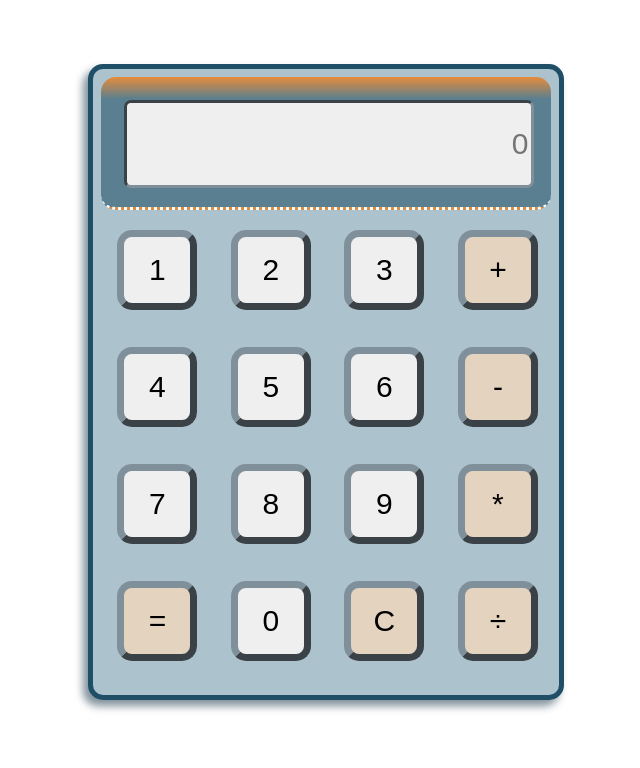
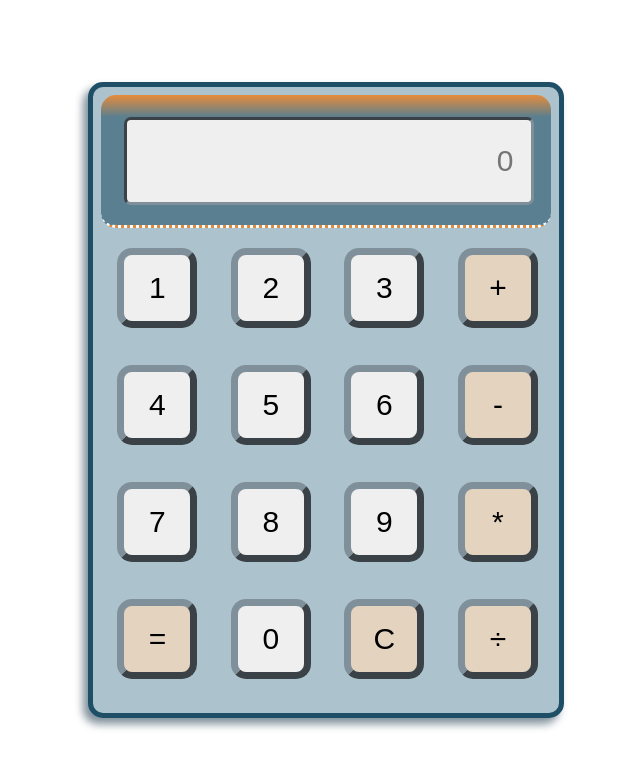
Before and after one commit to JhersonRojas/Calculadora, a plain HTML site: page index.html in a window 1280 px wide. Shown: the whole page, without its empty margins (314-954 px from the left). Drawn offline with Linux system fonts and the light colour scheme.

Commit message:
refactorizando el proyecto

```diff
--- a/css/style.css
+++ b/css/style.css
@@ -1,76 +1,77 @@
 body {
-
-    margin-top: 5%;
+    width: 100vw;
+    height: 100vh;
+    margin: 0;
+    overflow: hidden;
     font: 20px Arial, Helvetica, sans-serif;
     font-size: 50px;
-
 }
 
 table {
-
-    background-color: #ACC2CC;
-    border-radius: 10px; padding: 5px;
+    background-color: #acc2cc;
+    border-radius: 10px;
+    padding: 5px;
     padding-bottom: 15px;
     border-radius: 15px;
-    border: 5px solid #1E4F66;
-    box-shadow: -5px 6px 8px #80909B;
-
+    border: 5px solid #1e4f66;
+    box-shadow: -5px 6px 8px #80909b;
 }
 
 input {
     margin-left: 5%;
-    font-size:  30px;
+    font-size: 30px;
     margin-top: 5%;
     width: 400px;
     height: 80px;
-    border: 3px inset #80909B;
-    background-color: #EFEFEF;
+    border: 3px inset #80909b;
+    background-color: #efefef;
     border-radius: 7px;
     text-align: right;
 }
 
+button {
+    padding: 10px;
+}
+
+.container {
+    width: 100%;
+    height: 100%;
+    display: grid;
+    justify-content: center;
+    align-items: center;
+}
+
 .box {
     width: 450px;
-	height: 130px;
+    height: 130px;
     margin: auto;
-	background: linear-gradient(#E68C3B ,#597F90 17%) ;
+    background: linear-gradient(#e68c3b, #597f90 17%);
     border-radius: 15px;
     border-bottom: dotted #ffffff;
-
 }
 
-
-.boton1{
-
-    font-size:  30px;
+.boton1 {
+    font-size: 30px;
     margin: center;
     margin-left: 15%;
     margin-bottom: 15%;
     margin-top: 15%;
-    background-color: #EFEFEF;
+    background-color: #efefef;
     width: 80px;
     height: 80px;
     border-radius: 15px;
-    border: 7.5px outset #80909B;
-
+    border: 7.5px outset #80909b;
 }
 
-.boton2{
-
-    font-size:  30px;
+.boton2 {
+    font-size: 30px;
     margin: center;
     margin-top: 15%;
     margin-left: 15%;
     margin-bottom: 15%;
-    background-color: #E4D4BF;
+    background-color: #e4d4bf;
     width: 80px;
     height: 80px;
     border-radius: 15px;
-    border: 7.5px outset #80909B;
-
+    border: 7.5px outset #80909b;
 }
-
-
-button {
-    padding: 10px;
-}
--- a/index.html
+++ b/index.html
@@ -1,170 +1,121 @@
 <!DOCTYPE html>
 <html lang="en">
+
 <head>
-    <meta charset="UTF-8">
-    <meta http-equiv="Content-Type" content="text/html; charset-=UTF-8">
-    <meta name="viewport" content="width=device-width, initial-scale=1.0">
-    <link href="css/style.css" rel="stylesheet" type="text/css"/>
+  <meta charset="UTF-8" />
+  <meta http-equiv="Content-Type" content="text/html; charset-=UTF-8" />
+  <meta name="viewport" content="width=device-width, initial-scale=1.0" />
+  <link href="css/style.css" rel="stylesheet" type="text/css" />
   <title>Calculadora</title>
+</head>
 
-</head>
 <body>
-
-<center>
-    <form >
+  <main class="container">
+    <form>
       <table>
-    <tr><td colspan="4"><div class="box"><input type="text" id="pantalla" placeholder="0"></div></td></tr>
-    <tr><td><button type="button" class="boton1" onclick="Asignar_uno()">1</button></td>
-        <td><button type="button" class="boton1" onclick="Asignar_dos()">2</button></td>
-        <td><button type="button" class="boton1" onclick="Asignar_tres()">3</button></td>
-        <td><button type="button" class="boton2" onclick="Asignar_suma()">+</button></td>
+        <tr>
+          <td colspan="4">
+            <div class="box">
+              <input type="number" id="pantalla" placeholder="0" />
+            </div>
+          </td>
         </tr>
-
-    <tr><td><button type="button" class="boton1" onclick="Asignar_cuatro()">4</button></td>
-        <td><button type="button" class="boton1" onclick="Asignar_cinco()">5</button></td>
-        <td><button type="button" class="boton1" onclick="Asignar_seis()">6</button></td>
-        <td><button type="button" class="boton2" onclick="Asignar_resta()">-</button></td>
-    </tr>
-
-    <tr><td><button type="button" class="boton1" onclick="Asignar_siete()">7</button></td>
-        <td><button type="button" class="boton1" onclick="Asignar_ocho()">8</button></td>
-        <td><button type="button" class="boton1" onclick="Asignar_nueve()">9</button></td>
-        <td><button type="button" class="boton2" onclick="Asignar_multi()">*</button></td>
+        <tr>
+          <td>
+            <button type="button" class="boton1" onclick="Asignar_uno()">
+              1
+            </button>
+          </td>
+          <td>
+            <button type="button" class="boton1" onclick="Asignar_dos()">
+              2
+            </button>
+          </td>
+          <td>
+            <button type="button" class="boton1" onclick="Asignar_tres()">
+              3
+            </button>
+          </td>
+          <td>
+            <button type="button" class="boton2" onclick="Asignar_suma()">
+              +
+            </button>
+          </td>
         </tr>
 
         <tr>
-        <td><button type="button" class="boton2" onclick="Asignar_igual()">=</button></td>
-        <td><button type="button" class="boton1" onclick="Asignar_cero()">0</button></td>
-        <td><button type="button" class="boton2" onclick="Asignar_reset()">C</button></td>
-        <td><button type="button" class="boton2" onclick="Asignar_division()">÷</button></td>
+          <td>
+            <button type="button" class="boton1" onclick="Asignar_cuatro()">
+              4
+            </button>
+          </td>
+          <td>
+            <button type="button" class="boton1" onclick="Asignar_cinco()">
+              5
+            </button>
+          </td>
+          <td>
+            <button type="button" class="boton1" onclick="Asignar_seis()">
+              6
+            </button>
+          </td>
+          <td>
+            <button type="button" class="boton2" onclick="Asignar_resta()">
+              -
+            </button>
+          </td>
+        </tr>
+
+        <tr>
+          <td>
+            <button type="button" class="boton1" onclick="Asignar_siete()">
+              7
+            </button>
+          </td>
+          <td>
+            <button type="button" class="boton1" onclick="Asignar_ocho()">
+              8
+            </button>
+          </td>
+          <td>
+            <button type="button" class="boton1" onclick="Asignar_nueve()">
+              9
+            </button>
+          </td>
+          <td>
+            <button type="button" class="boton2" onclick="Asignar_multi()">
+              *
+            </button>
+          </td>
+        </tr>
+
+        <tr>
+          <td>
+            <button type="button" class="boton2" onclick="Asignar_igual()">
+              =
+            </button>
+          </td>
+          <td>
+            <button type="button" class="boton1" onclick="Asignar_cero()">
+              0
+            </button>
+          </td>
+          <td>
+            <button type="button" class="boton2" onclick="Asignar_reset()">
+              C
+            </button>
+          </td>
+          <td>
+            <button type="button" class="boton2" onclick="Asignar_division()">
+              ÷
+            </button>
+          </td>
         </tr>
       </table>
     </form>
-</center>
+  </main>
 
+  <script type="text/javascript" src="./javascript//main.js"></script>
+</body>
 
-<script type="text/javascript">
-
-    var valor_dado="";
-    var dato1="";
-    var dato2="";
-    var operacion="";
-
-
-    function Asignar_uno(){
-        valor_dado = document.getElementById('pantalla').value;
-            document.getElementById('pantalla').value=valor_dado+1;
-    }
-
-    function Asignar_dos(){
-        valor_dado = document.getElementById('pantalla').value;
-            document.getElementById('pantalla').value=valor_dado+2;
-    }
-
-    function Asignar_tres(){
-        valor_dado = document.getElementById('pantalla').value;
-            document.getElementById('pantalla').value=valor_dado+3;
-    }
-
-    function Asignar_cuatro(){
-        valor_dado = document.getElementById('pantalla').value;
-            document.getElementById('pantalla').value=valor_dado+4;
-    }
-
-    function Asignar_cinco(){
-        valor_dado = document.getElementById('pantalla').value;
-            document.getElementById('pantalla').value=valor_dado+5;
-    }
-
-    function Asignar_seis(){
-        valor_dado = document.getElementById('pantalla').value;
-            document.getElementById('pantalla').value=valor_dado+6;
-    }
-
-    function Asignar_siete(){
-        valor_dado = document.getElementById('pantalla').value;
-            document.getElementById('pantalla').value=valor_dado+7;
-    }
-
-    function Asignar_ocho(){
-        valor_dado = document.getElementById('pantalla').value;
-            document.getElementById('pantalla').value=valor_dado+8;
-    }
-
-    function Asignar_nueve(){
-        valor_dado = document.getElementById('pantalla').value;
-            document.getElementById('pantalla').value=valor_dado+9;
-    }
-
-    function Asignar_cero(){
-        valor_dado = document.getElementById('pantalla').value;
-            document.getElementById('pantalla').value=valor_dado+0;
-    }
-
-
-    function Asignar_suma(){
-        dato1 = document.getElementById('pantalla').value;
-        valor_dado="";
-            document.getElementById('pantalla').value='';
-            operacion = "suma";
-    }
-
-    function Asignar_resta(){
-        dato1 = document.getElementById('pantalla').value;
-        valor_dado="";
-            document.getElementById('pantalla').value='';
-            operacion = "resta";
-    }
-
-    function Asignar_multi(){
-        dato1 = document.getElementById('pantalla').value;
-        valor_dado="";
-            document.getElementById('pantalla').value='';
-            operacion = "multiplicacion";
-    }
-
-    function Asignar_division(){
-        dato1 = document.getElementById('pantalla').value;
-        valor_dado="";
-            document.getElementById('pantalla').value='';
-            operacion = "division";
-    }
-
-    function Asignar_igual(){
-
-        dato2 = document.getElementById('pantalla').value;
-
-        if (operacion=="suma"){
-          document.getElementById('pantalla').value=parseFloat(dato1)+parseFloat(dato2);
-        }
-
-        if (operacion=="resta"){
-          document.getElementById('pantalla').value=parseFloat(dato1)-parseFloat(dato2);
-        }
-
-        if (operacion=="multiplicacion"){
-          document.getElementById('pantalla').value=parseFloat(dato1)*parseFloat(dato2);
-        }
-
-        if (operacion=="division"){
-          document.getElementById('pantalla').value=parseFloat(dato1)/parseFloat(dato2);
-        }
-
-    }
-
-    function Asignar_reset(){
-
-        dato1 = 0;
-        dato2 = 0;
-        document.getElementById('pantalla').value="";
-
-    }
-
-
-</script>
-
-
-
-
-</body>
 </html>
```
Also changed, not shown: javascript/main.js (added, +112 -0 lines). Lines whose indentation alone changed are shown as unchanged.
